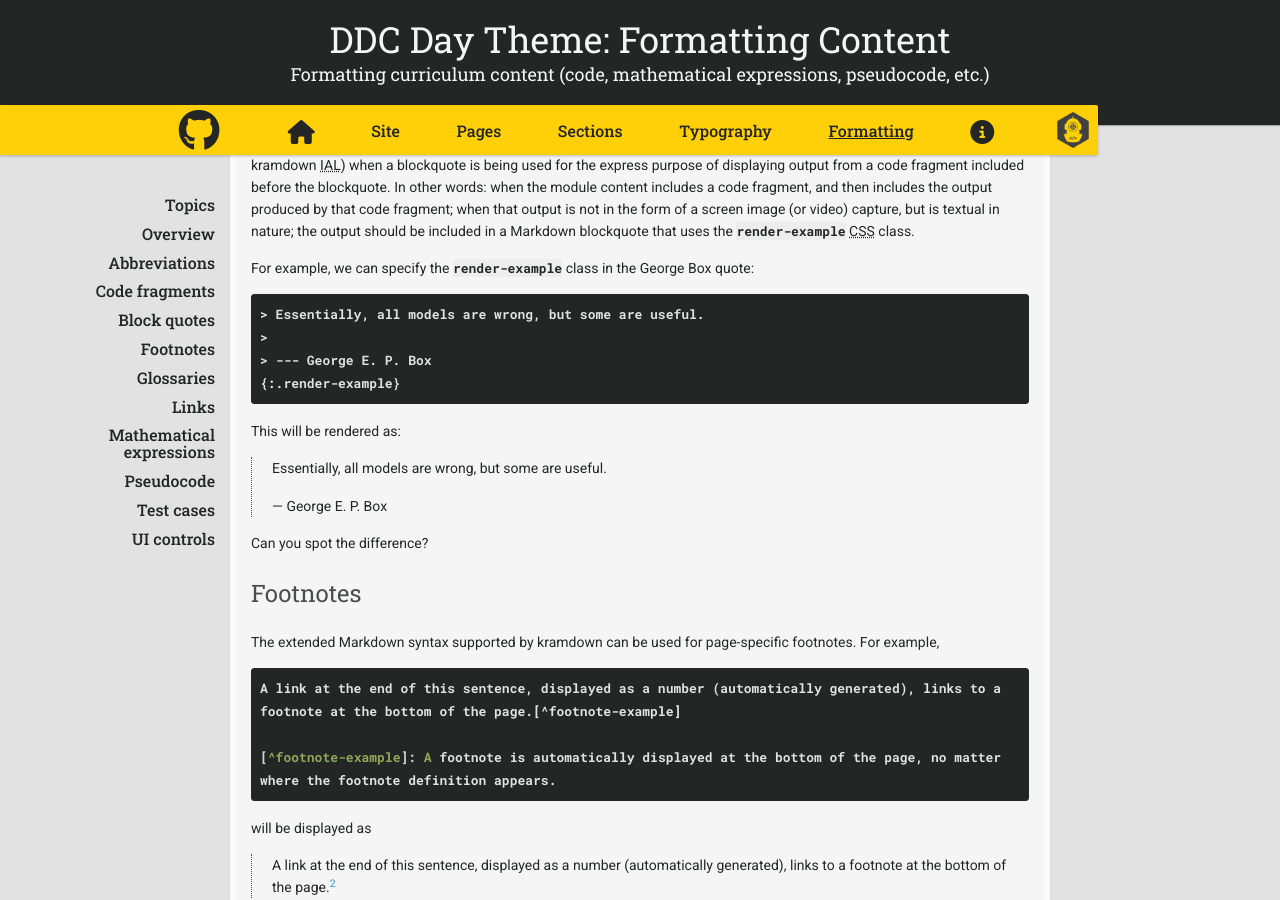
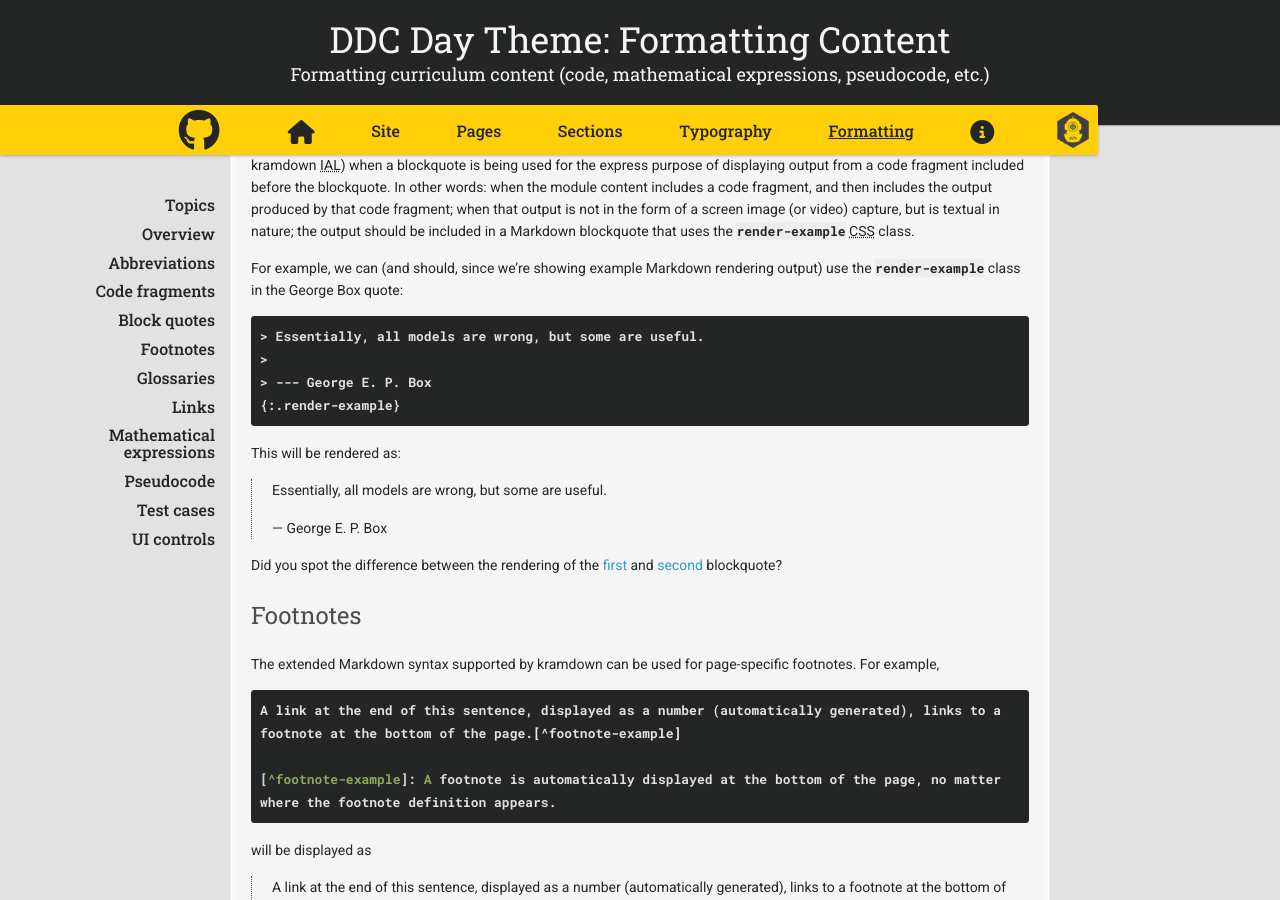
Before and after one commit to ddc-java/ddc-day, a Jekyll site: the page built from formatting.md, in a window 1280 px wide and 900 px high, scrolled down 4819 px. Built offline with Jekyll 4.4.1, drawn with Linux system fonts in a browser that asks for light colours; nearby versions of some CDN libraries; our own code applies the rules of GitHub Pages for plain Markdown files; formulas are drawn with MathJax 3.

Commit message:
Expand blockquote styling content

````diff
--- a/formatting.md
+++ b/formatting.md
@@ -169,12 +169,13 @@
 > Essentially, all models are wrong, but some are useful.
 >
 > --- George E. P. Box
+{: #first-blockquote}
 
 ### Showing example output
 
 This theme defines a `render-example` CSS class for use with blockquotes. This class should be specified (generally via a kramdown IAL) when a blockquote is being used for the express purpose of displaying output from a code fragment included before the blockquote. In other words: when the module content includes a code fragment, and then includes the output produced by that code fragment; when that output is not in the form of a screen image (or video) capture, but is textual in nature; the output should be included in a Markdown blockquote that uses the `render-example` CSS class.
 
-For example, we can specify the `render-example` class in the George Box quote:
+For example, we can (and should, since we're showing example Markdown rendering output) use the `render-example` class in the George Box quote:
 
 ```markdown
 > Essentially, all models are wrong, but some are useful.
@@ -188,9 +189,9 @@
 > Essentially, all models are wrong, but some are useful.
 >
 > --- George E. P. Box
-{:.render-example}
+{:.render-example #second-blockquote}
 
-Can you spot the difference?
+Did you spot the difference between the rendering of the [first](#first-blockquote) and [second](#second-blockquote) blockquote?
 
 ## Footnotes
 
````
